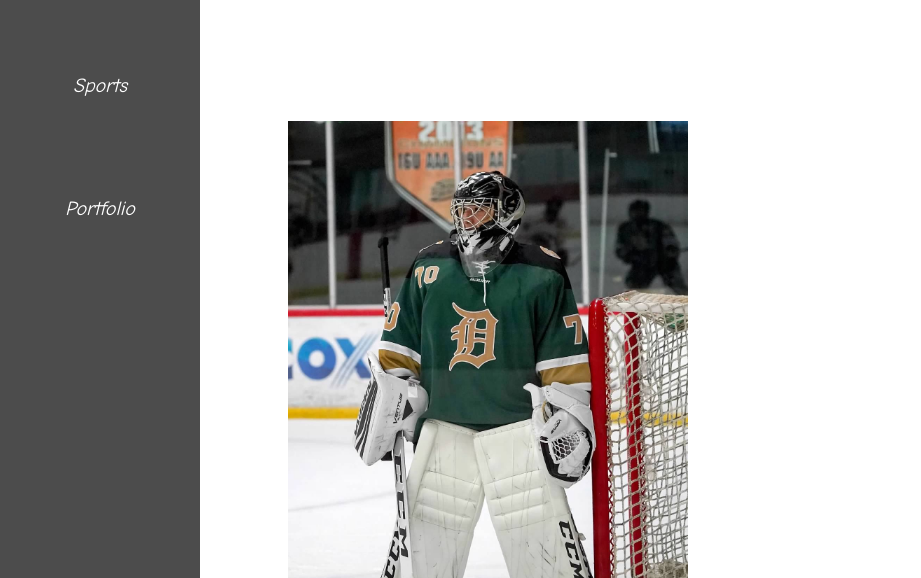
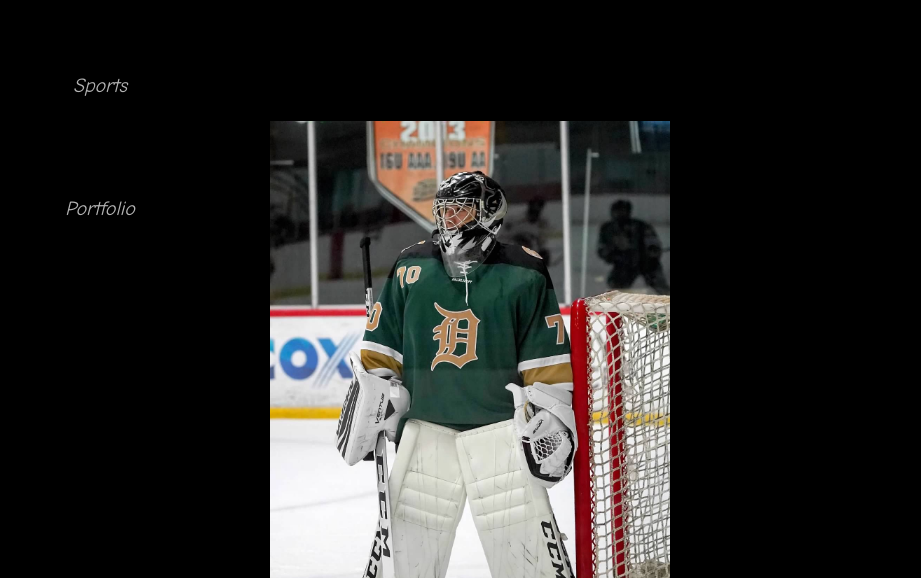
Before and after one commit to LouieGarcia/Website, a plain HTML site: page sports.html in a window 1280 px wide. Shown: the part 222-800 px from the top of the page, without its empty margins (0-921 px from the left). Drawn offline with Linux system fonts and the light colour scheme.

Commit message:
Update Sports.css

```diff
--- a/Sports.css
+++ b/Sports.css
@@ -33,7 +33,7 @@
 	}
 
 body {
-background-color: #FFFFFF;
+background-color: #000000;
 text-align: center;
 font-size: 20px;
 background-size: cover;
@@ -49,7 +49,7 @@ div.polaroid {
 	left: 250px;
 	position: absolute;
   margin: auto;
-  width: 34%;
+  width: 30%;
   color: black;
   padding: 20px;
   font-family: "Comic Sans MS", cursive, sans-serif;
```
